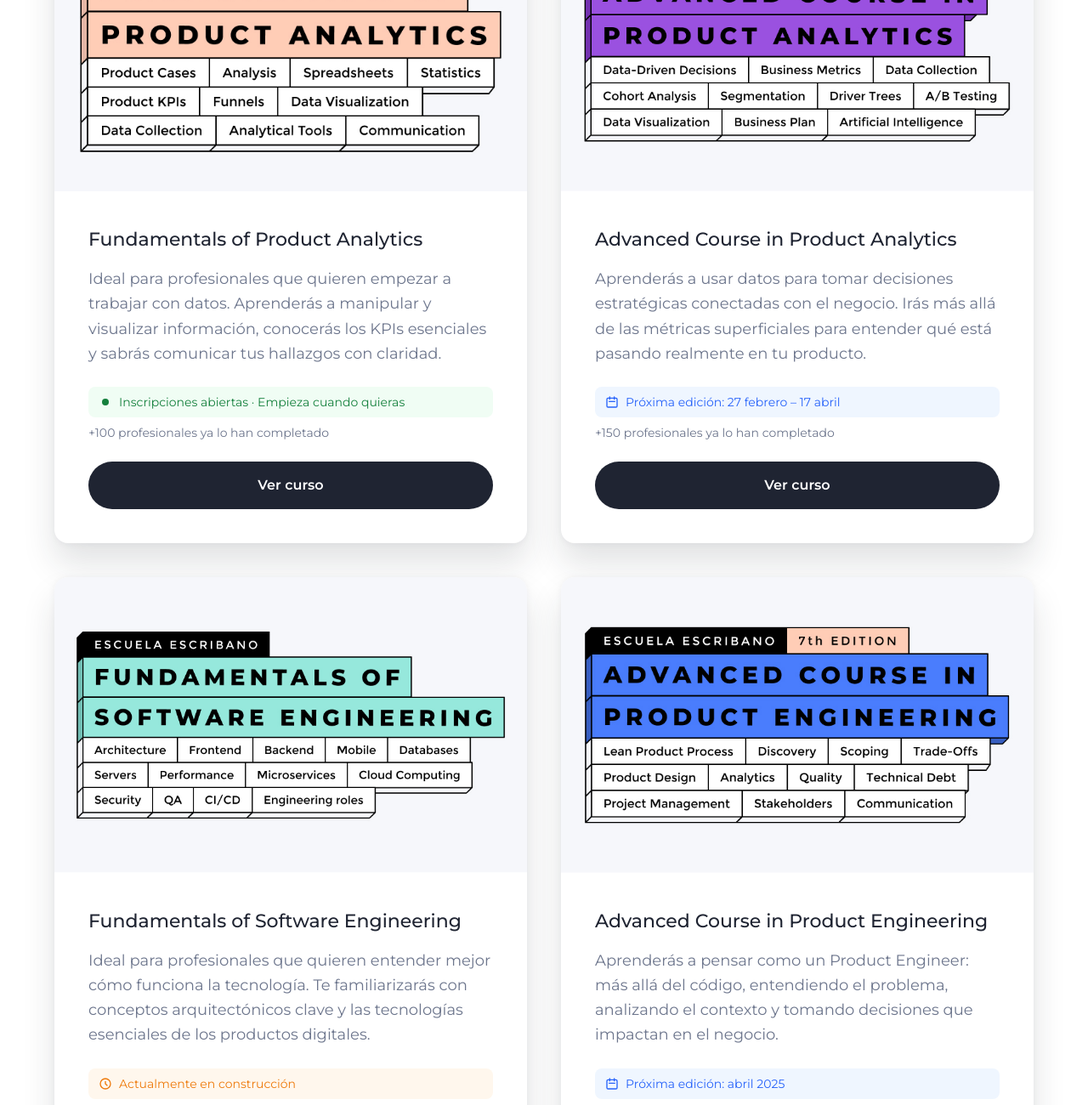
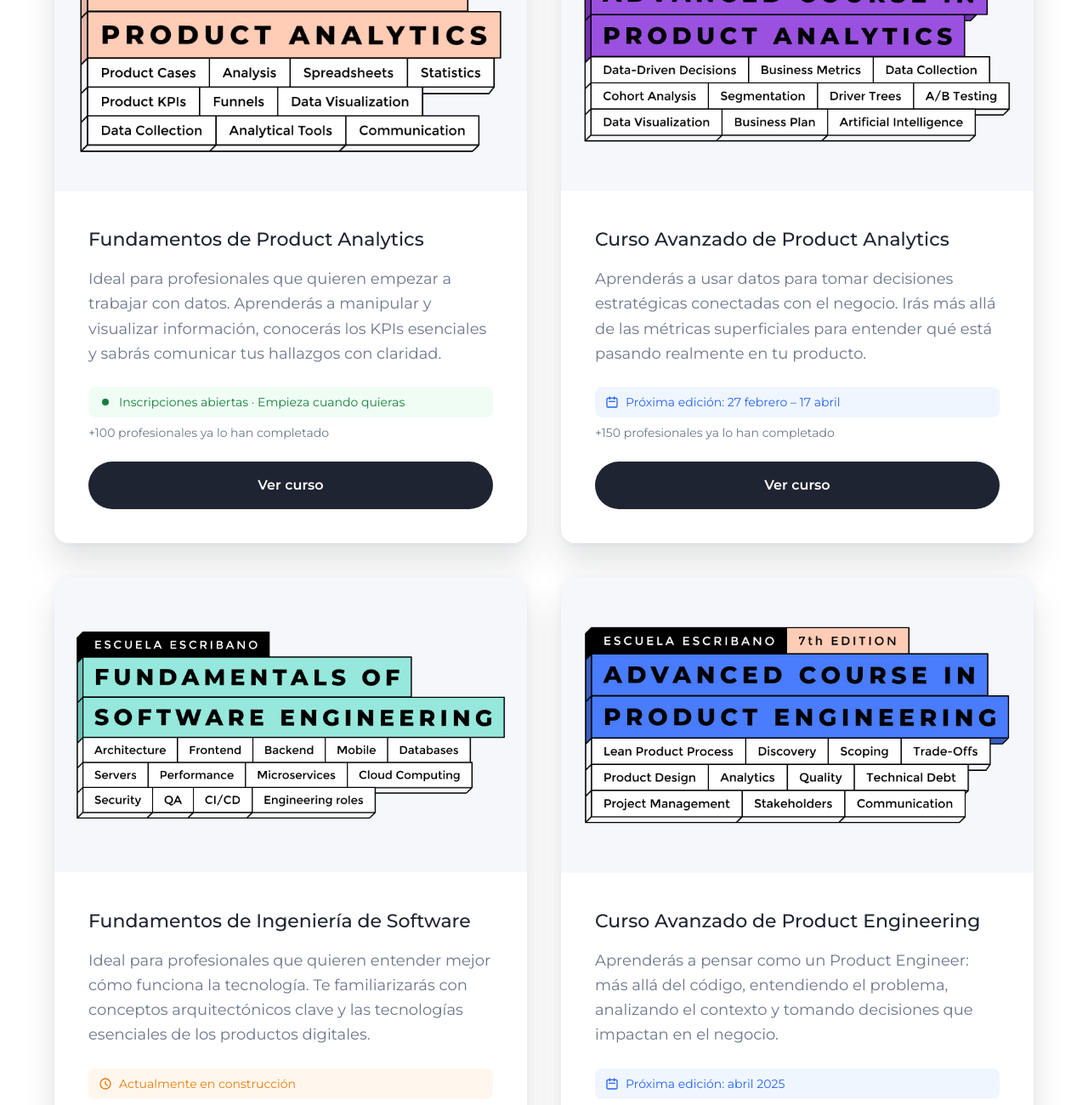
Before and after one commit to Escuela-Escribano/home, a plain HTML site: page index.html in a window 1280 px wide. Shown: the part 2557-3857 px from the top of the page at 85% size. Drawn offline with nearby package versions, Linux system fonts and the light colour scheme.

Commit message:
Translate course titles to Spanish
Co-Authored-By: Claude Opus 4.5 <noreply@anthropic.com>

```diff
--- a/index.html
+++ b/index.html
@@ -400,7 +400,7 @@
                     </a>
                     <div class="p-10">
                         <a href="https://cursos.escuelaescribano.com/course-fundamentals-product-analytics#utm_source=escuelaescribano&utm_id=landing.home&utm_medium=link" class="block">
-                            <h4 class="text-[22px] font-medium text-brand-dark mb-4 hover:text-brand-blue transition-colors">Fundamentals of Product Analytics</h4>
+                            <h4 class="text-[22px] font-medium text-brand-dark mb-4 hover:text-brand-blue transition-colors">Fundamentos de Product Analytics</h4>
                         </a>
                         <p class="text-brand-gray mb-6 leading-relaxed">
                             Ideal para profesionales que quieren empezar a trabajar con datos. Aprenderás a manipular y visualizar información, conocerás los KPIs esenciales y sabrás comunicar tus hallazgos con claridad.
@@ -429,7 +429,7 @@
                     </a>
                     <div class="p-10">
                         <a href="https://cursos.escuelaescribano.com/advanced-course-product-analytics#utm_source=escuelaescribano&utm_id=landing.home&utm_medium=link" class="block">
-                            <h4 class="text-[22px] font-medium text-brand-dark mb-4 hover:text-brand-blue transition-colors">Advanced Course in Product Analytics</h4>
+                            <h4 class="text-[22px] font-medium text-brand-dark mb-4 hover:text-brand-blue transition-colors">Curso Avanzado de Product Analytics</h4>
                         </a>
                         <p class="text-brand-gray mb-6 leading-relaxed">
                             Aprenderás a usar datos para tomar decisiones estratégicas conectadas con el negocio. Irás más allá de las métricas superficiales para entender qué está pasando realmente en tu producto.
@@ -458,7 +458,7 @@
                     </a>
                     <div class="p-10">
                         <a href="https://cursos.escuelaescribano.com/course-fundamentals-software-engineering#utm_source=escuelaescribano&utm_id=landing.home&utm_medium=link" class="block">
-                            <h4 class="text-[22px] font-medium text-brand-dark mb-4 hover:text-brand-blue transition-colors">Fundamentals of Software Engineering</h4>
+                            <h4 class="text-[22px] font-medium text-brand-dark mb-4 hover:text-brand-blue transition-colors">Fundamentos de Ingeniería de Software</h4>
                         </a>
                         <p class="text-brand-gray mb-6 leading-relaxed">
                             Ideal para profesionales que quieren entender mejor cómo funciona la tecnología. Te familiarizarás con conceptos arquitectónicos clave y las tecnologías esenciales de los productos digitales.
@@ -487,7 +487,7 @@
                     </a>
                     <div class="p-10">
                         <a href="https://cursos.escuelaescribano.com/advanced-course-product-engineering#utm_source=escuelaescribano&utm_id=landing.home&utm_medium=link" class="block">
-                            <h4 class="text-[22px] font-medium text-brand-dark mb-4 hover:text-brand-blue transition-colors">Advanced Course in Product Engineering</h4>
+                            <h4 class="text-[22px] font-medium text-brand-dark mb-4 hover:text-brand-blue transition-colors">Curso Avanzado de Product Engineering</h4>
                         </a>
                         <p class="text-brand-gray mb-6 leading-relaxed">
                             Aprenderás a pensar como un Product Engineer: más allá del código, entendiendo el problema, analizando el contexto y tomando decisiones que impactan en el negocio.
```
